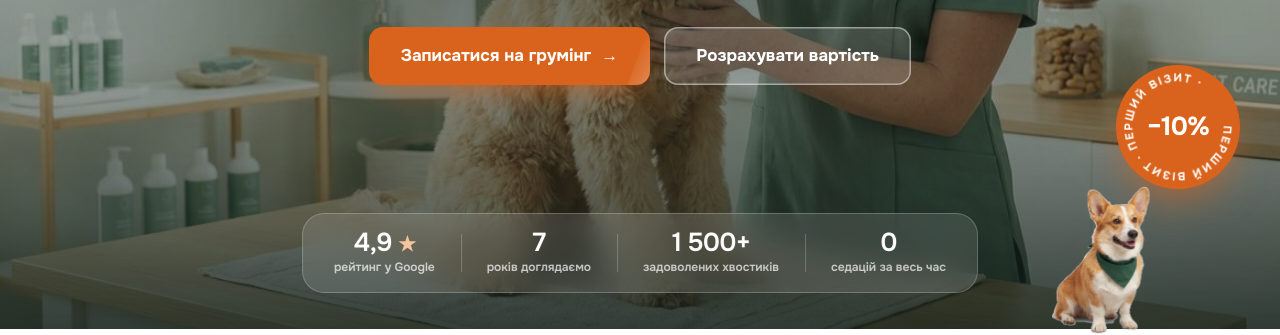
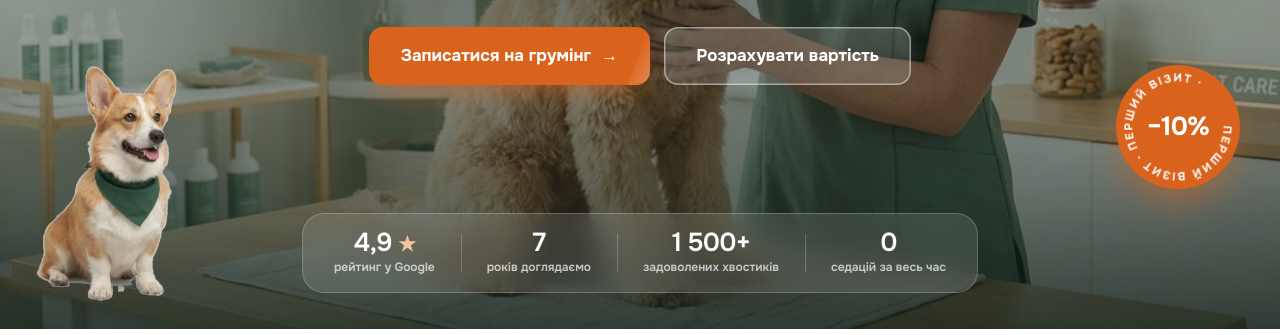
Before and after one commit to Prinkovska/groom, a plain HTML site: page index.html in a window 1280 px wide. Shown: the part 471-806 px from the top of the page. Drawn offline with Linux system fonts and the light colour scheme; animation ran at ten frames a second; a web font is replaced by a local one.

Commit message:
Живий коргі на першому екрані, стрибок одразу при прокрутці, більші пози
Co-Authored-By: Claude Opus 5.5 <noreply@anthropic.com>

```diff
--- a/assets/css/style.css
+++ b/assets/css/style.css
@@ -487,7 +487,7 @@ section{padding:110px 0;position:relative}
 /* песик-коргі, що мандрує сторінкою (JS: dogFly) — шар у координатах документа */
 .dogfly{position:absolute;left:0;top:0;z-index:30;pointer-events:none;will-change:transform;transform-origin:50% 100%}
 .dogfly__pose{display:block;width:auto;max-width:none}
-.dogfly__jump{display:none;background:url(../img/dog/jump.webp) no-repeat}
+.dogfly__spr{display:none;background-repeat:no-repeat}
 /* відбиток лапки там, де клікнули */
 .paw-stamp{position:fixed;z-index:200;width:30px;height:30px;margin:-15px 0 0 -15px;pointer-events:none;fill:var(--sage);animation:stamp .9s var(--ease) forwards}
 @keyframes stamp{0%{opacity:0;transform:rotate(var(--r)) scale(1.8)}25%{opacity:.85;transform:rotate(var(--r)) scale(.9)}40%{transform:rotate(var(--r)) scale(1)}100%{opacity:0;transform:rotate(var(--r)) scale(1) translateY(-6px)}}
--- a/assets/js/main.js
+++ b/assets/js/main.js
@@ -557,84 +557,110 @@ function confetti() {
 }
 
 /* ---------- Песик-коргі, що мандрує сторінкою ----------
-   Точки зупинки стоять на межах секцій, по черзі праворуч і ліворуч. У точці песик сидить у своїй позі
-   (сидить, лежить, мокрий, пухнастий після грумінгу, дає лапу, спить). Поки гортаєте від однієї точки до
-   наступної, він перелітає по дузі, а кадри стрибка за м'ячиком перемикаються разом із прокруткою.
-   На телефоні й при «зменшеному русі» — без перельотів: песик просто з'являється в найближчій точці. */
+   Точки зупинки стоять між блоками (на першому екрані — ліворуч усередині). У точці песик сидить у своїй позі.
+   Щойно точка піднімається до верхньої частини екрана, песик відштовхується і «спускається» разом із прокруткою
+   до наступної точки: кадри стрибка за м'ячиком перемикаються в такт коліщатку, а в довгому польоті він
+   ширяє (кадри польоту туди-назад). На телефоні й при «зменшеному русі» — без перельотів. */
 (function dogFly() {
   const D = 'assets/img/dog/';
-  const POSES = {                     // висота на екрані, px
+  const POSES = {                     // h — висота на екрані, px
     sit: { src: D + 'sit.webp', h: 150 }, lie: { src: D + 'lie.webp', h: 84 }, wet: { src: D + 'wet.webp', h: 138 },
-    fluffy: { src: D + 'fluffy.webp', h: 150 }, paw: { src: D + 'paw.webp', h: 152 }, sleep: { src: D + 'sleep.webp', h: 92 }
+    fluffy: { src: D + 'fluffy.webp', h: 150 }, paw: { src: D + 'paw.webp', h: 152 }, sleep: { src: D + 'sleep.webp', h: 92 },
+    alive: { spr: { src: D + 'sit-anim.webp', n: 16, fw: 305, fh: 409, fps: 5 }, h: 250 }   // живий: дихає, хитає головою
   };
-  const JUMP = { src: D + 'jump.webp', n: 26, fw: 420, fh: 426, h: 206 };   // h — висота кадру на екрані
-  /* після якої секції точка, де по горизонталі (частка ширини), поза */
+  const JUMP = { src: D + 'jump.webp', n: 26, fw: 420, fh: 426, h: 206 };
+  /* [елемент, по горизонталі (частка ширини), поза, масштаб, віддзеркалити, зсув по вертикалі, коли стрибати (частка висоти екрана)] */
   const SPOTS = [
-    ['#hero', .86, 'sit'], ['.features', .12, 'lie'], ['#calc', .88, 'sit'], ['#about', .1, 'wet'],
-    ['#results', .88, 'fluffy'], ['#reviews', .12, 'lie'], ['#faq', .86, 'paw'], ['#booking', .14, 'sleep']
-  ].map(([sel, x, pose]) => ({ el: $(sel), x, pose })).filter(s => s.el);
+    ['.hero__frame', .1, 'alive', 1, false, -26, .9],
+    ['.features', .12, 'lie', 1.5], ['#calc', .87, 'sit', 1.35, true], ['#about', .1, 'wet'],
+    ['#results', .88, 'fluffy'], ['#reviews', .12, 'lie', 1.3], ['#faq', .86, 'paw'], ['#booking', .14, 'sleep', 1.2]
+  ].map(([sel, x, pose, k = 1, flip = false, dy = 6, hold = .4]) => ({ el: $(sel), x, pose, k, flip, dy, hold })).filter(s => s.el);
   if (SPOTS.length < 2) return;
 
   const fly = document.createElement('div'); fly.className = 'dogfly'; fly.setAttribute('aria-hidden', 'true');
-  fly.innerHTML = '<img class="dogfly__pose" alt=""><i class="dogfly__jump"></i>';
+  fly.innerHTML = '<img class="dogfly__pose" alt=""><i class="dogfly__spr"></i>';
   document.body.appendChild(fly);
   const img = fly.querySelector('img'), spr = fly.querySelector('i');
-  Object.values(POSES).forEach(p => { const im = new Image(); im.src = p.src; });   // наперед, щоб пози не блимали
   const calm = reduceMotion || innerWidth < 900;
-  if (!calm) { const im = new Image(); im.src = JUMP.src; }
+  [...Object.values(POSES).map(p => p.src || p.spr.src), ...(calm ? [] : [JUMP.src])].forEach(s => { const im = new Image(); im.src = s; });
 
-  let pts = [], sCur = null, raf = 0, curPose = '', mode = '';
+  let pts = [], sCur = null, raf = 0, curImg = '', mode = '', animOn = false;
   function measure() {
     const W = document.documentElement.clientWidth;
-    pts = SPOTS.map(s => ({ x: s.x * W, y: s.el.getBoundingClientRect().bottom + scrollY + 6, pose: s.pose }));
+    pts = SPOTS.map(s => ({ ...s, x: s.x * W, y: s.el.getBoundingClientRect().bottom + scrollY + s.dy }));
   }
-  const K = () => innerWidth < 900 ? .7 : 1;                                       // менший песик на телефоні
+  const K = () => innerWidth < 900 ? .7 : 1;                                        // менший песик на телефоні
   const clampX = (x, w) => Math.max(w / 2 + 8, Math.min(document.documentElement.clientWidth - w / 2 - 8, x));
-  function showPose(p, x, y, flip) {
-    const P = POSES[p], h = P.h * K();
-    if (curPose !== p) { img.src = P.src; curPose = p; }
-    if (mode !== 'pose') { img.style.display = 'block'; spr.style.display = 'none'; mode = 'pose'; }
+  const place = (x, y, w, h, flip) => { fly.style.transform = `translate3d(${clampX(x, w) - w / 2}px,${y - h}px,0)${flip ? ' scaleX(-1)' : ''}`; };
+  function showSprite(S, f, h, x, y, flip) {
+    if (mode !== 'spr') { img.style.display = 'none'; spr.style.display = 'block'; mode = 'spr'; }
+    const w = S.fw * h / S.fh;
+    if (spr.dataset.src !== S.src) { spr.style.backgroundImage = `url(${S.src})`; spr.dataset.src = S.src; }
+    Object.assign(spr.style, { width: w + 'px', height: h + 'px', backgroundSize: `${S.n * w}px ${h}px`, backgroundPosition: `${-f * w}px 0` });
+    place(x, y, w, h, flip);
+  }
+  function showPose(P, now) {
+    const pose = POSES[P.pose], h = pose.h * P.k * K();
+    if (pose.spr) {                                                                    // живий песик: кадри туди-назад
+      const S = pose.spr, t = reduceMotion ? 0 : Math.floor(now / 1000 * S.fps) % (2 * S.n - 2);
+      animOn = !reduceMotion;
+      return showSprite(S, t < S.n ? t : 2 * S.n - 2 - t, h, P.x, P.y, P.flip);
+    }
+    if (mode !== 'img') { img.style.display = 'block'; spr.style.display = 'none'; mode = 'img'; }
+    if (curImg !== pose.src) { img.src = pose.src; curImg = pose.src; }
     img.style.height = h + 'px';
-    const w = img.naturalWidth ? img.naturalWidth * h / img.naturalHeight : h;
-    fly.style.transform = `translate3d(${clampX(x, w) - w / 2}px,${y - h}px,0)${flip ? ' scaleX(-1)' : ''}`;
+    place(P.x, P.y, img.naturalWidth ? img.naturalWidth * h / img.naturalHeight : h, h, P.flip);
   }
-  function showJump(f, x, y, flip) {
-    if (mode !== 'jump') { img.style.display = 'none'; spr.style.display = 'block'; mode = 'jump'; curPose = ''; }
-    const h = JUMP.h * K(), w = JUMP.fw * h / JUMP.fh;
-    Object.assign(spr.style, { width: w + 'px', height: h + 'px', backgroundSize: `${JUMP.n * w}px ${h}px`, backgroundPosition: `${-f * w}px 0` });
-    fly.style.transform = `translate3d(${x - w / 2}px,${y - h}px,0)${flip ? ' scaleX(-1)' : ''}`;
+  /* межі польоту від точки i до i+1 у пікселях прокрутки */
+  const vh = () => innerHeight;
+  const sStart = i => pts[i].y - vh() * pts[i].hold;
+  const sEnd = i => Math.max(pts[i + 1].y - vh() * .68, sStart(i) + 220);
+  function render(s, now) {
+    animOn = false;
+    if (calm) {                                                                        // без перельотів: найближча точка
+      const a = s + vh() * .6; let b = pts[0];
+      pts.forEach(p => { if (Math.abs(p.y - a) < Math.abs(b.y - a)) b = p; });
+      return showPose(b, now);
+    }
+    if (s < sStart(0)) return showPose(pts[0], now);
+    for (let i = 0; i < pts.length - 1; i++) {
+      const s0 = sStart(i), s1 = sEnd(i);
+      if (s < s0) return showPose(pts[i], now);
+      if (s <= s1) {
+        const A = pts[i], B = pts[i + 1], Dp = s1 - s0, d = s - s0, q = d / Dp;
+        const e = q < .5 ? 2 * q * q : 1 - Math.pow(-2 * q + 2, 2) / 2;
+        const T = Math.min(240, Dp * .3);                                              // скільки прокрутки на відштовхування / приземлення
+        /* кадри: 0–12 відштовхування і ловить м'ячик; 13–18 політ (туди-назад, поки довго летить); 19–25 приземлення */
+        let f;
+        if (d < T) f = Math.floor(d / T * 13);
+        else if (Dp - d < T) f = 19 + Math.min(6, Math.floor((1 - (Dp - d) / T) * 7));
+        else { const k = Math.floor((d - T) / 30) % 10; f = 13 + (k < 6 ? k : 10 - k); }
+        const yA = A.y - s0, yB = B.y - s1;                                            // де точки на екрані на старті й фініші
+        const lift = Math.sin(Math.PI * q) * Math.min(140, Math.abs(B.x - A.x) * .15 + 40);
+        return showSprite(JUMP, f, JUMP.h * K(), A.x + (B.x - A.x) * e, s + yA + (yB - yA) * e - lift, B.x < A.x);
+      }
+    }
+    return showPose(pts[pts.length - 1], now);
   }
-  /* стан за прокруткою s: песик сидить у точці j−1, доки точка j не з'явиться внизу екрана (95% висоти);
-     поки вона піднімається до 62% — перелітає до неї. Якщо попередня точка вже пішла за верх екрана,
-     песик «спускається» згори. Так він завжди на екрані під час польоту. */
-  function render(s) {
-    const vh = innerHeight; let j = 0;
-    for (let k = 1; k < pts.length; k++) if (s >= pts[k].y - vh * .95) j = k;
-    if (j === 0) return showPose(pts[0].pose, pts[0].x, pts[0].y, false);
-    const A = pts[j - 1], B = pts[j], s0 = B.y - vh * .95, s1 = B.y - vh * .62;
-    if (calm) { const S = s >= B.y - vh * .8 ? B : A; return showPose(S.pose, S.x, S.y, false); }
-    if (s >= s1) return showPose(B.pose, B.x, B.y, false);
-    const q = (s - s0) / (s1 - s0);
-    const fromTop = A.y < s0 + 160, y0 = fromTop ? s0 - 20 : A.y;                    // старт: з точки або з-за верху екрана
-    const e = q < .5 ? 2 * q * q : 1 - Math.pow(-2 * q + 2, 2) / 2;                   // плавний старт і приземлення
-    const lift = Math.sin(Math.PI * q) * (fromTop ? 40 : Math.min(160, Math.abs(B.x - A.x) * .2 + 50));
-    showJump(Math.min(JUMP.n - 1, Math.floor(q * JUMP.n)), A.x + (B.x - A.x) * e, y0 + (B.y - y0) * e - lift, B.x < A.x);
-  }
-  function tick() {
+  let lastAnim = 0;
+  function tick(now) {
     raf = 0;
     const s = scrollY;
-    if (sCur === null || calm || window.__dogNoSmooth) sCur = s; else sCur += (s - sCur) * .18;              // м'яко доганяє прокрутку
-    render(sCur);
-    if (!calm && Math.abs(s - sCur) > .5) raf = requestAnimationFrame(tick);
+    if (sCur === null || calm || window.__dogNoSmooth) sCur = s; else sCur += (s - sCur) * .2;   // м'яко доганяє прокрутку
+    render(sCur, now);
+    const moving = !calm && Math.abs(s - sCur) > .5;
+    if (moving) raf = requestAnimationFrame(tick);
+    else if (animOn && fly.getBoundingClientRect().bottom > 0) {                          // живий песик на екрані — дихає
+      raf = requestAnimationFrame(t => { if (t - lastAnim > 90) { lastAnim = t; tick(t); } else { raf = 0; kick(); } });
+    }
   }
   const kick = () => { if (!raf) raf = requestAnimationFrame(tick); };
   measure(); kick();
-  if (calm) fly.classList.add('dogfly--calm');
   addEventListener('scroll', kick, { passive: true });
   addEventListener('resize', () => { measure(); kick(); });
   addEventListener('load', () => { measure(); kick(); });
   setInterval(() => { const o = pts.map(p => p.y).join(); measure(); if (o !== pts.map(p => p.y).join()) kick(); }, 1500);   // висота сторінки могла змінитись
-  if (/[?&]dogdebug\b/.test(location.search)) window.__dog = { pts: () => pts, render, measure };
+  if (/[?&]dogdebug\b/.test(location.search)) window.__dog = { pts: () => pts, render, measure, sStart, sEnd };
 })();
 
 /* ---------- Рік у футері ---------- */
```
Also changed, not shown: index.html (+2 -2 lines), assets/img/dog/sit-anim.webp (added).
